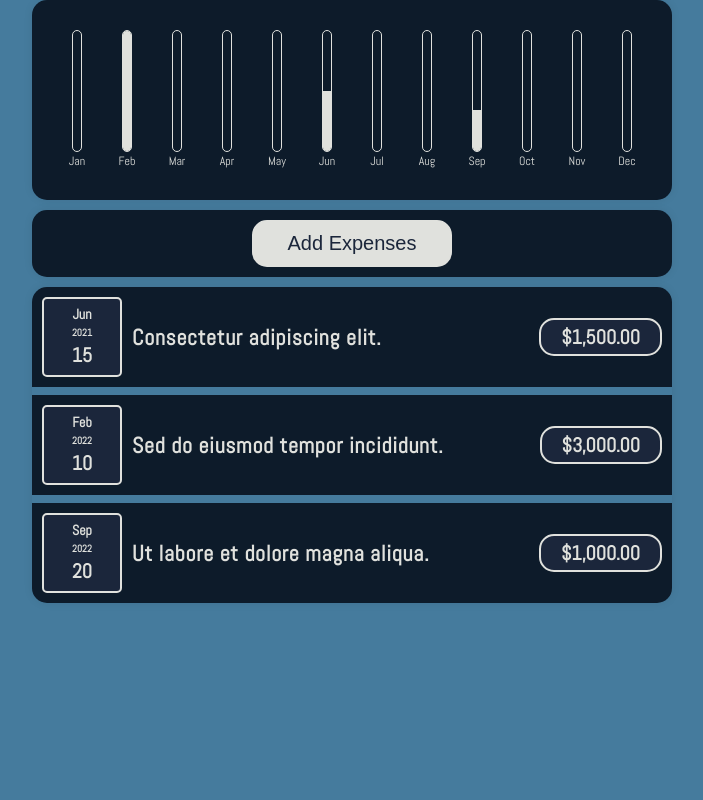
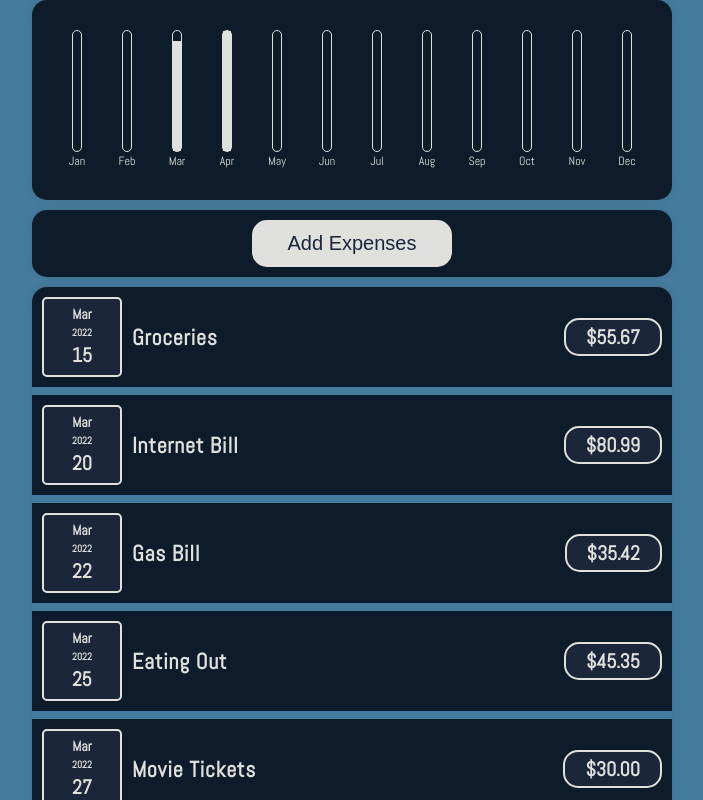
Before and after one commit to BasheerRajeh/React-Expenses-App, a React (Create React App) app: page / in a window 1280 px wide. Shown: the top 800 px of the page, without its empty margins (288-991 px from the left). Built offline with nearby package versions, Linux system fonts and the light colour scheme; the HTML template or start-up script is replaced by a standard one.

Commit message:
Refactor Chart component.

```diff
--- a/src/App.js
+++ b/src/App.js
@@ -2,95 +2,115 @@ import { useEffect, useState } from "react";
 import Chart from "./components/Chart/Chart";
 import ExpenseNew from "./components/Expenses/ExpenseNew";
 import ExpensesList from "./components/Expenses/ExpensesList";
-import useFormatter from "./hooks/useFormatter";
 
 function App() {
-  const { formatDate } = useFormatter();
   const [expenses, setExpenses] = useState([
     {
-      title: "Consectetur adipiscing elit.",
-      date: new Date(2021, 5, 15),
-      price: 1500,
+      title: "Groceries",
+      date: new Date(2022, 2, 15),
+      price: 55.67,
     },
     {
-      title: "Sed do eiusmod tempor incididunt.",
-      date: new Date(2022, 1, 10),
-      price: 3000,
+      title: "Internet Bill",
+      date: new Date(2022, 2, 20),
+      price: 80.99,
     },
     {
-      title: "Ut labore et dolore magna aliqua.",
-      date: new Date(2022, 8, 20),
-      price: 1000,
+      title: "Gas Bill",
+      date: new Date(2022, 2, 22),
+      price: 35.42,
+    },
+    {
+      title: "Eating Out",
+      date: new Date(2022, 2, 25),
+      price: 45.35,
+    },
+    {
+      title: "Movie Tickets",
+      date: new Date(2022, 2, 27),
+      price: 30.0,
+    },
+    {
+      title: "Shopping",
+      date: new Date(2022, 3, 5),
+      price: 120.75,
+    },
+    {
+      title: "Transportation",
+      date: new Date(2022, 3, 10),
+      price: 25.0,
+    },
+    {
+      title: "Gym Membership",
+      date: new Date(2022, 3, 15),
+      price: 50.0,
+    },
+    {
+      title: "Phone Bill",
+      date: new Date(2022, 3, 20),
+      price: 75.0,
     },
   ]);
 
-  const [charts, setCharts] = useState([
-    { label: "January", value: 0 },
-    { label: "February", value: 0 },
-    { label: "March", value: 0 },
-    { label: "April", value: 0 },
-    { label: "May", value: 0 },
-    { label: "June", value: 0 },
-    { label: "July", value: 0 },
-    { label: "August", value: 0 },
-    { label: "September", value: 0 },
-    { label: "October", value: 0 },
-    { label: "Novembre", value: 0 },
-    { label: "December", value: 0 },
+  const [chartData, setChartData] = useState([
+    { id: 1, label: "January", value: 0 },
+    { id: 2, label: "February", value: 0 },
+    { id: 3, label: "March", value: 0 },
+    { id: 4, label: "April", value: 0 },
+    { id: 5, label: "May", value: 0 },
+    { id: 6, label: "June", value: 0 },
+    { id: 7, label: "July", value: 0 },
+    { id: 8, label: "August", value: 0 },
+    { id: 9, label: "September", value: 0 },
+    { id: 10, label: "October", value: 0 },
+    { id: 11, label: "Novembre", value: 0 },
+    { id: 12, label: "December", value: 0 },
   ]);
 
   useEffect(() => {
-    fill(expenses);
+    const data = expenses.map((ex) => {
+      const id = getExpenseMonth(ex);
+      const value = ex.price;
+      const obj = { id: id, value: value };
+      return obj;
+    });
+
+    initialChart(data, chartData);
   }, []);
 
-  const fill = () => {
-    setCharts((prev) => {
-      const newCharts = [
-        { label: "January", value: 0 },
-        { label: "February", value: 0 },
-        { label: "March", value: 0 },
-        { label: "April", value: 0 },
-        { label: "May", value: 0 },
-        { label: "June", value: 0 },
-        { label: "July", value: 0 },
-        { label: "August", value: 0 },
-        { label: "September", value: 0 },
-        { label: "October", value: 0 },
-        { label: "Novembre", value: 0 },
-        { label: "December", value: 0 },
+  const initialChart = (data, chartData) => {
+    const newCharts = data.reduce((charts, data) => {
+      const id = data.id
+      const value = parseFloat(charts[id].value) + parseFloat(data.value);
+      return [
+        ...charts.slice(0, id),
+        { label: charts[id].label, value },
+        ...charts.slice(id + 1),
       ];
-      for (let expense of expenses) {
-        let value =
-          parseFloat(newCharts[new Date(expense.date).getMonth()].value) +
-          parseFloat(expense.price);
-        newCharts[new Date(expense.date).getMonth()] = {
-          label: newCharts[new Date(expense.date).getMonth()].label,
-          value: value,
-        };
-      }
-      return newCharts;
-    });
+    }, chartData);
+    setChartData(newCharts);
   };
 
-  const refill = (month, price) => {
-    setCharts((prev) => {
-      const newCharts = [...prev];
-      newCharts[month].value += parseFloat(price);
-      return newCharts;
-    });
+  const updateChart = (chartData, id, value) => {
+    const newCharts = [...chartData];
+    newCharts[id].value += parseFloat(value);
+    setChartData(newCharts);
+    return newCharts;
   };
 
+  const getExpenseMonth = (expense) => new Date(expense.date).getMonth();
+
   const handleAdd = (newExpense) => {
-    setExpenses((prev) => {
-      const newExpenses = [newExpense, ...prev];
-      refill(new Date(newExpense.date).getMonth(), newExpense.price);
+    setExpenses((prevExpenses) => {
+      const newExpenses = [newExpense, ...prevExpenses];
+      updateChart(chartData, getExpenseMonth(newExpense), newExpense.price);
       return newExpenses;
     });
   };
 
   return (
-    <div style={{ width: "50vw", margin: '0 auto' }}>
-      <Chart bars={charts} />
+    <div style={{ width: "50vw", margin: "0 auto" }}>
+      <Chart data={chartData} />
       <ExpenseNew onAdd={handleAdd} />
       <ExpensesList expenses={expenses} />
     </div>
--- a/src/components/Chart/Chart.jsx
+++ b/src/components/Chart/Chart.jsx
@@ -3,15 +3,15 @@ import ChartBar from "./ChartBar";
 import Card from "../shared/Card";
 import "./Chart.css";
 
-const Chart = ({ bars }) => {
+const Chart = ({ data }) => {
     let maxValue = 0;
-    for (let bar of bars) {
+    for (let bar of data) {
         maxValue = Math.max(maxValue, bar.value);
     }
 
     return (
         <Card className="chart">
-            {bars.map((bar, idx) => (
+            {data.map((bar, idx) => (
                 <ChartBar
                     key={idx}
                     label={bar.label}
--- a/src/components/Chart/ChartBar.css
+++ b/src/components/Chart/ChartBar.css
@@ -9,7 +9,6 @@
 .chart-bar__container {
     border-radius: 15px;
     border: 1px solid var(--color-heading);
-    overflow: hidden;
     height: 100%;
     width: 100%;
     transform: rotate(180deg);
--- a/src/components/Chart/ChartBar.jsx
+++ b/src/components/Chart/ChartBar.jsx
@@ -5,7 +5,10 @@ const ChartBar = ({ label, maxValue, value }) => {
     const fill = Math.ceil((value / maxValue) * 100);
     return (
         <div className="chart-bar">
-            <div className="chart-bar__container">
+            <div
+                className="chart-bar__container"
+                title={`total: ${Math.ceil(value)}$, ${fill}%`}
+            >
                 <div className="chart-bar__fill" style={{ height: `${fill}%` }}></div>
             </div>
             <div className="chart-bar__label">{label.slice(0, 3)}</div>
```
